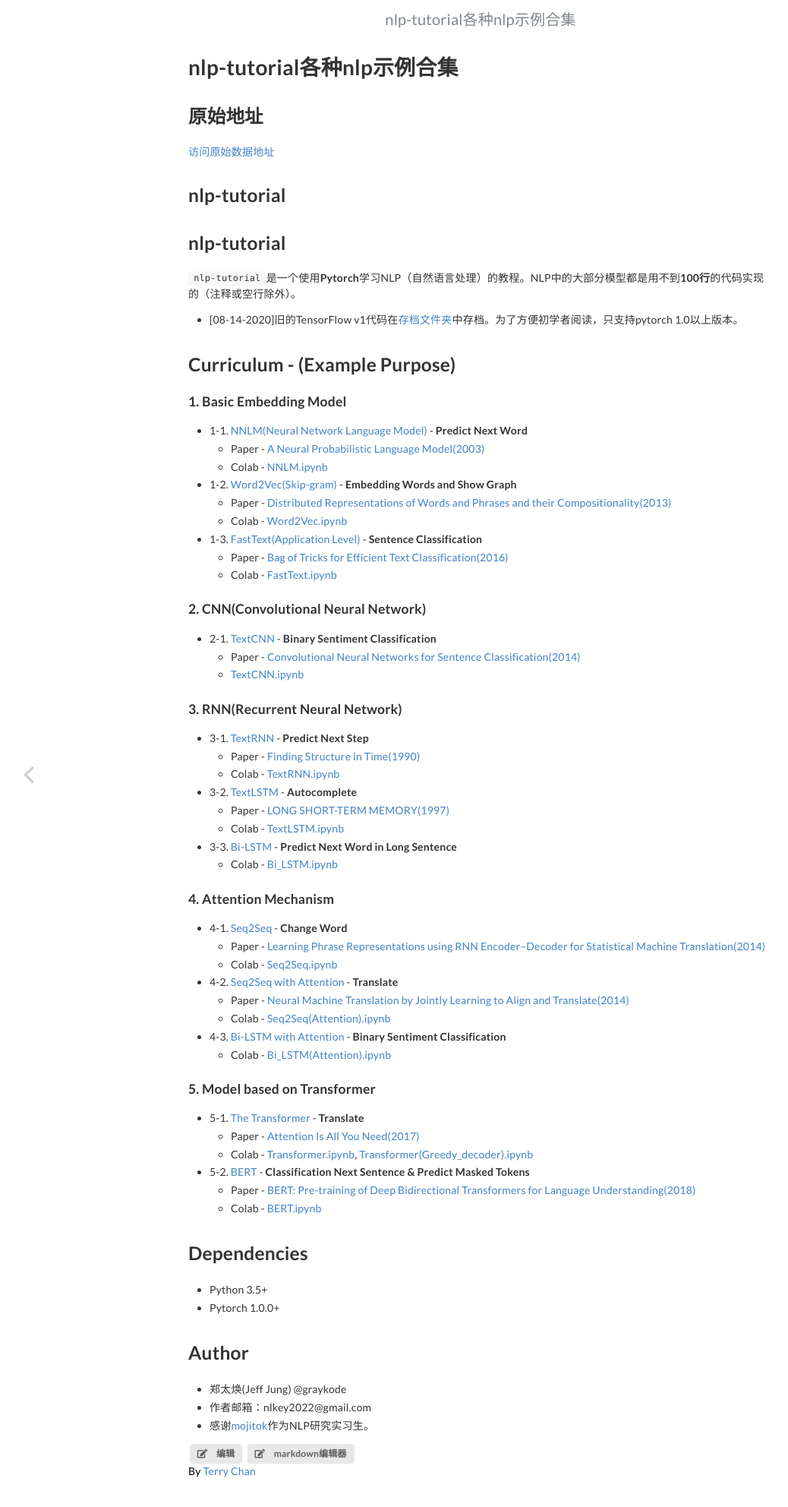
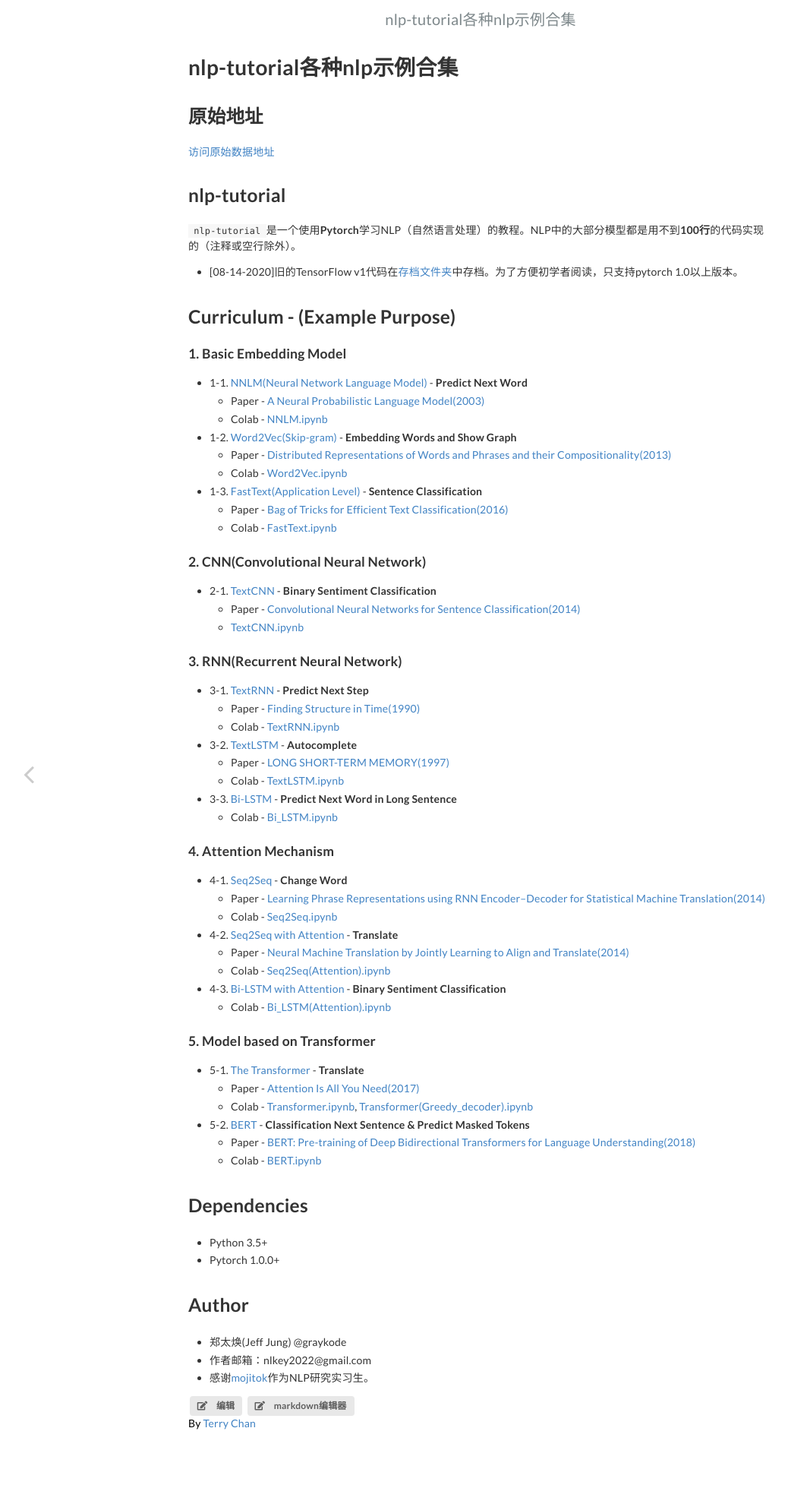
Before and after one commit to napoler/Open-mind, a Jekyll site: the page built from docs/_posts/2021-03-21-graykode-nlp-tutorial.md, in a window 1280 px wide. Shown: the top 1984 px of the page at 76% size, without its empty margins (7-1045 px from the left). Built offline with Jekyll 4.4.1, drawn with Linux system fonts in a browser that asks for light colours.

Commit message:
Update 2021-03-21-graykode-nlp-tutorial.md

```diff
--- a/docs/_posts/2021-03-21-graykode-nlp-tutorial.md
+++ b/docs/_posts/2021-03-21-graykode-nlp-tutorial.md
@@ -10,7 +10,6 @@ layout: post
 
 [访问原始数据地址](https://github.com/graykode/nlp-tutorial)
 
-## nlp-tutorial
 
 ## nlp-tutorial
 
```
